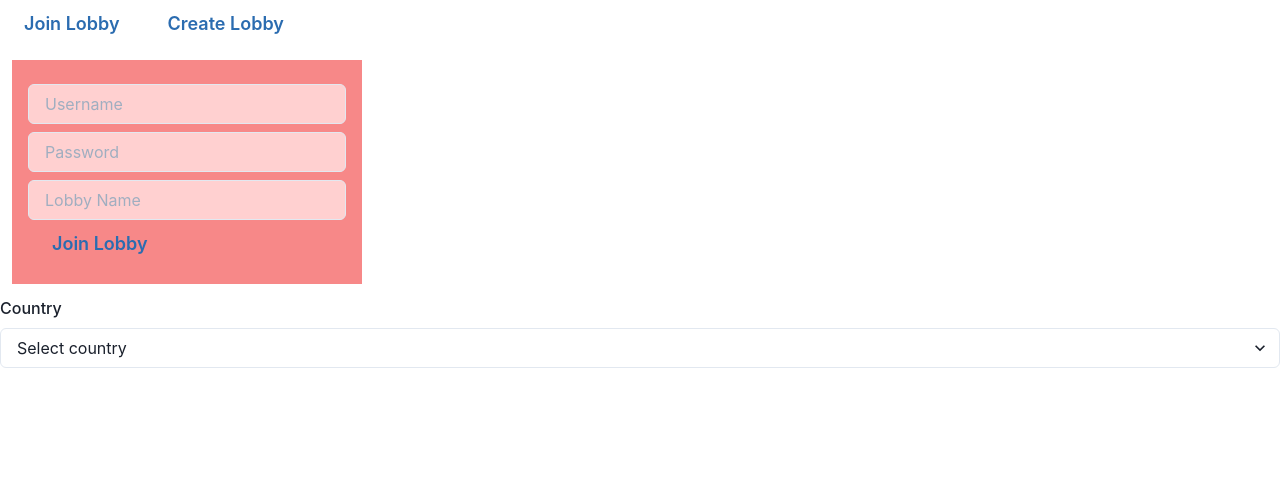
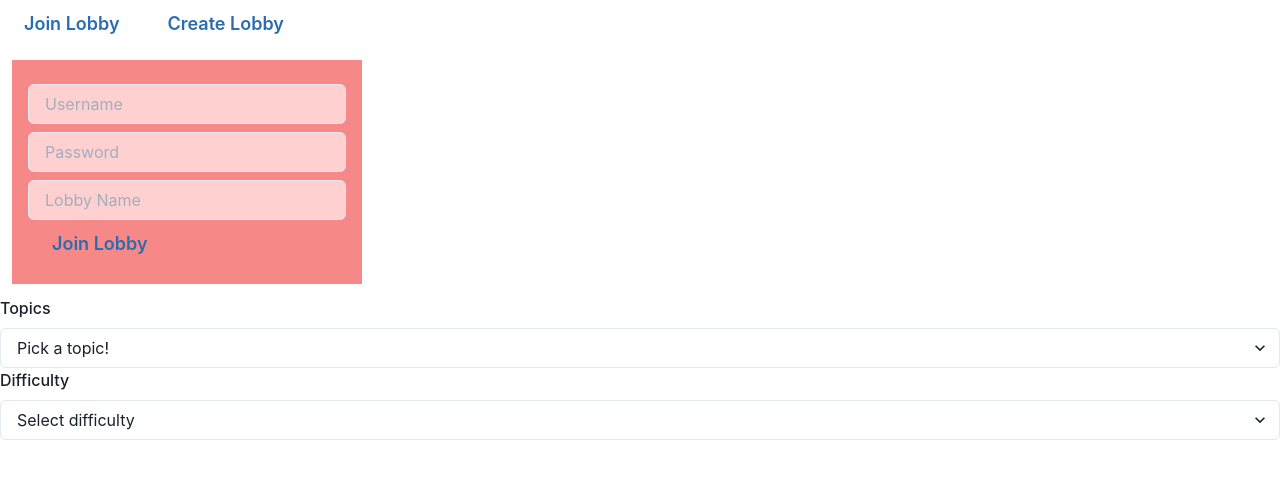
Before and after one commit to ultimate-cookie/cookie-client, a React app: page / in a window 1280 px wide. Shown: the top 478 px of the page. Built offline with nearby package versions, Linux system fonts and the light colour scheme.

Commit message:
topics section

```diff
--- a/src/components/Topics/index.js
+++ b/src/components/Topics/index.js
@@ -5,10 +5,17 @@ const Topics = () => {
 return(
 <>
 <FormControl>
-  <FormLabel htmlFor='country'>Country</FormLabel>
-  <Select id='country' placeholder='Select country'>
-    <option>United Arab Emirates</option>
-    <option>Nigeria</option>
+  <FormLabel htmlFor='topics'>Topics</FormLabel>
+  <Select id='topics' placeholder='Pick a topic!'>
+    <option>All</option>
+  </Select>
+  <FormLabel htmlFor='difficulty'>Difficulty</FormLabel>
+  <Select id='difficulty' placeholder='Select difficulty'>
+    <option>All</option>
+    <FormLabel htmlFor='timelimit'>Timelimit</FormLabel>
+  <Select id='timelimit' placeholder='How long?'>
+    <option>All</option>
+  </Select>
   </Select>
 </FormControl>
 </>
```
